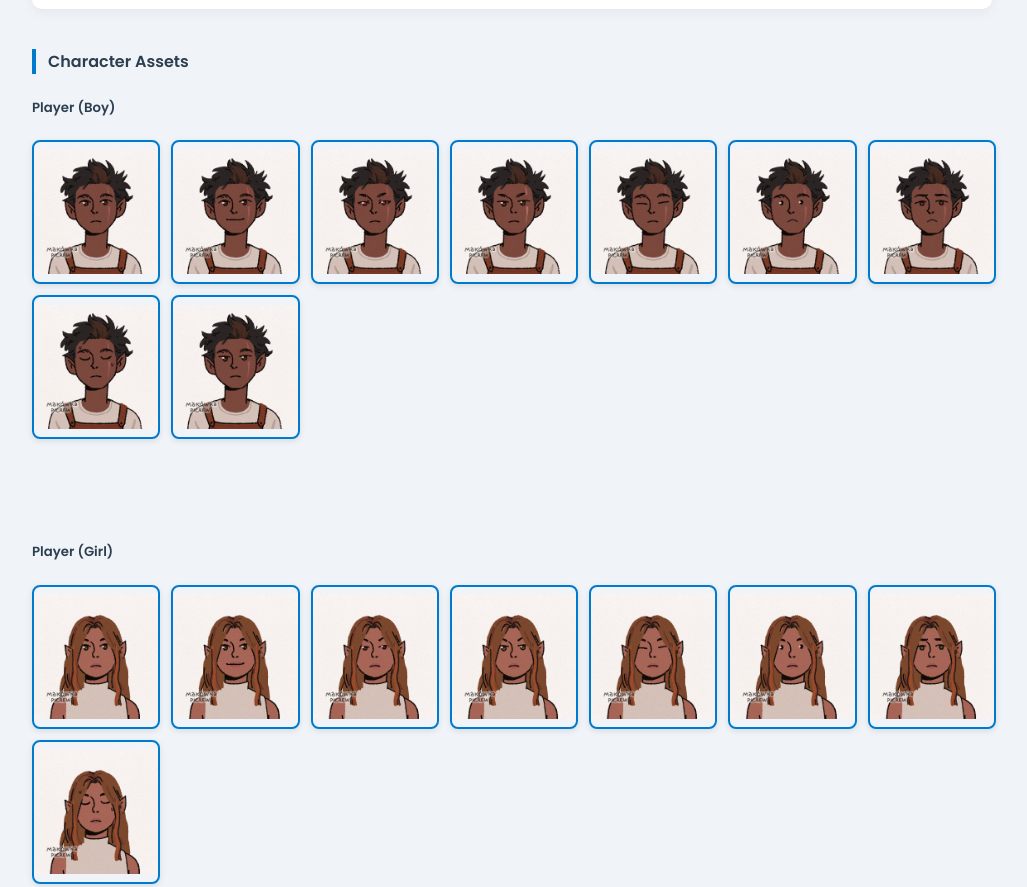
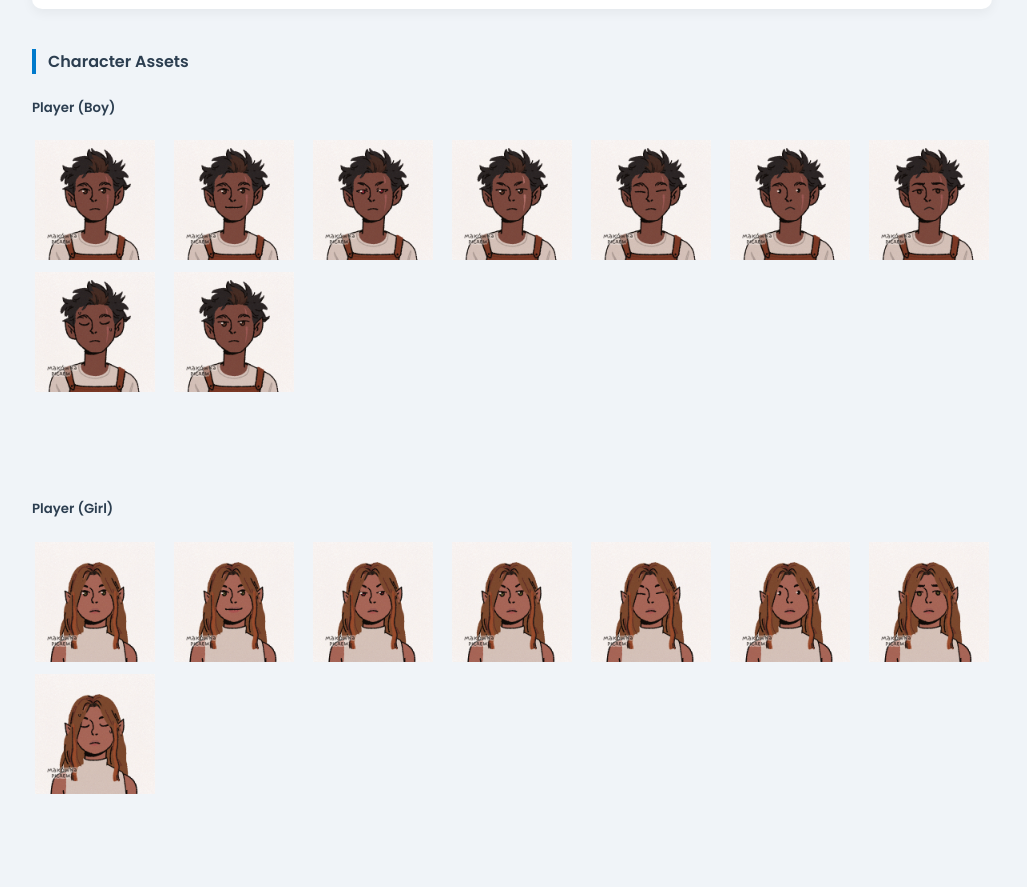
Before and after one commit to PixisTeng/PixisTeng, a plain HTML site: page index.html in a window 1280 px wide. Shown: the part 2379-3266 px from the top of the page, without its empty margins (128-1155 px from the left). Drawn offline with Linux system fonts and the light colour scheme.

Commit message:
Update index.html

```diff
--- a/index.html
+++ b/index.html
@@ -95,18 +95,14 @@
     .gallery--portraits{
       display: grid;
       grid-template-columns: repeat(auto-fit, minmax(120px, 1fr));
-      grid-auto-rows: 140px;
-      gap: 15px;
-      margin-top: 20px;
+      grid-auto-rows: 120px;
+      gap: 12px;
     }
 
     .gallery--portraits img{
       width: 100%;
       height: 100%;
       object-fit: contain;
-      border: 2px solid var(--accent);
-      border-radius: 8px;
-      box-shadow: 0 2px 6px rgba(0, 0, 0, 0.1);
     }
 
     .gallery--sprites {
```
